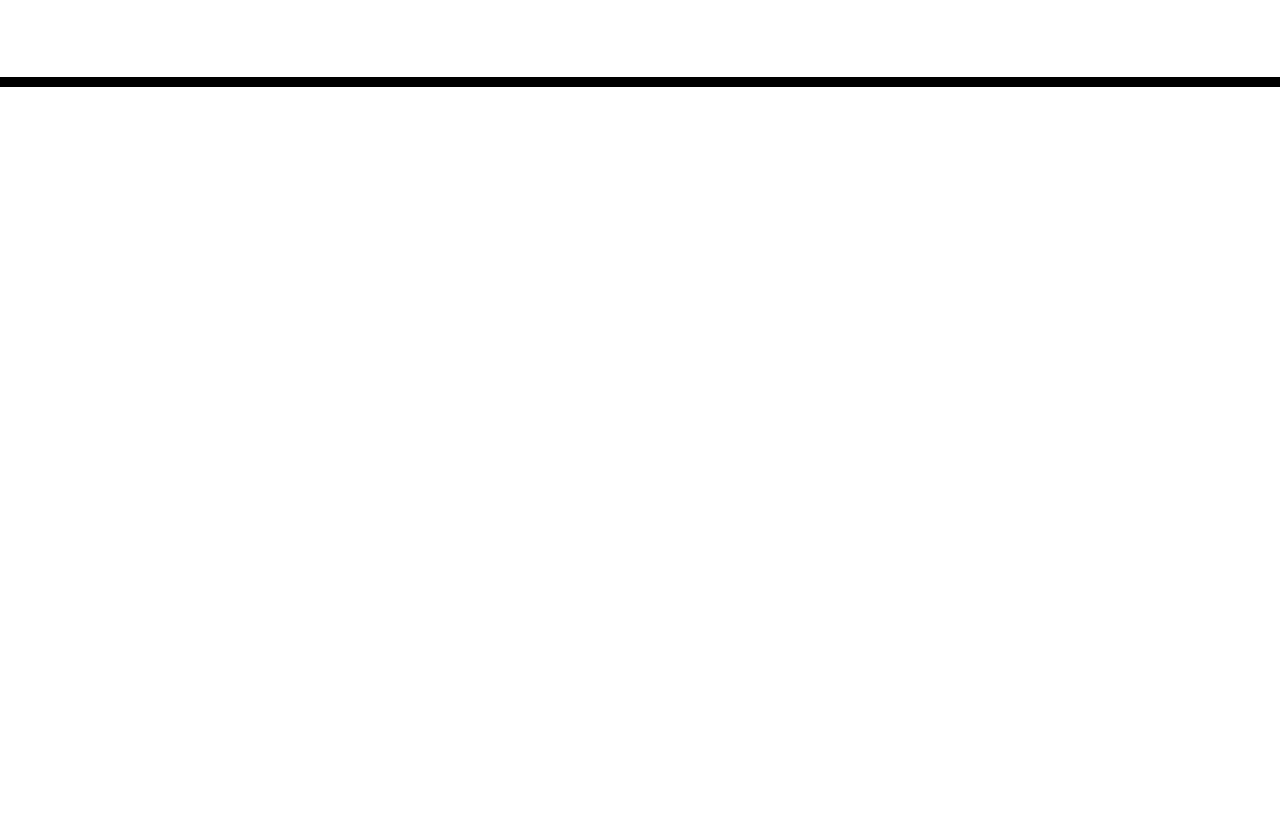
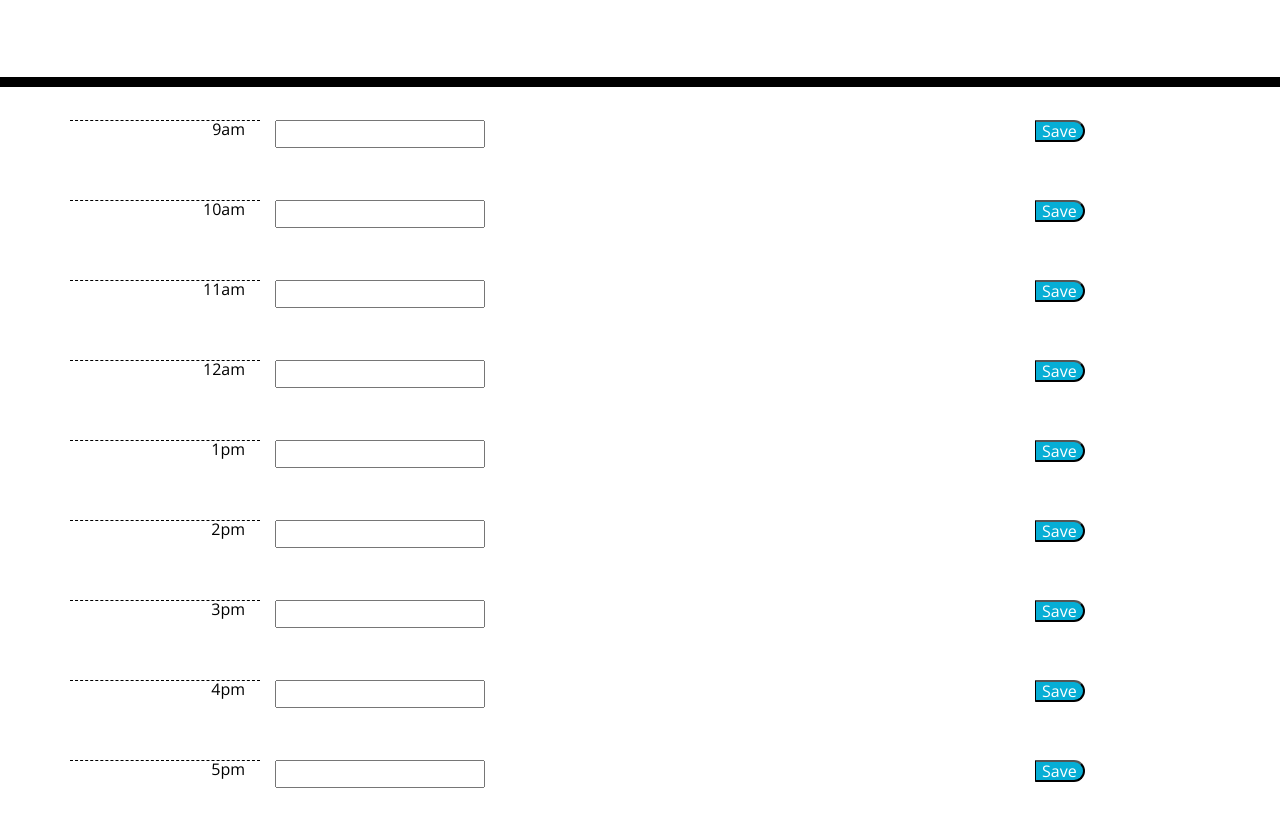
Before and after one commit to adambelin/Work-Day-Scheduler, a plain HTML site: page work-day-scheduler/index.html in a window 1280 px wide. Shown: the part 181-1008 px from the top of the page. Before the commit the page ends 800 px from the top, so only its background shows below. Drawn offline with nearby package versions, Linux system fonts and the light colour scheme.

Commit message:
added bootstrap values

```diff
--- a/work-day-scheduler/assets/style/style.css
+++ b/work-day-scheduler/assets/style/style.css
@@ -40,6 +40,8 @@ textarea{
   background-color: #ffffff;
   color: #000000;
   border-top: 1px dashed #000000;
+  text-align: right;
+  margin: 10px, 0, 0, 0;
 }
 
 .past {
--- a/work-day-scheduler/index.html
+++ b/work-day-scheduler/index.html
@@ -29,7 +29,51 @@
       <p id="currentDay" class="lead"></p>
     </header>
     <div class="container">
-      <!-- Timeblocks go here -->
+      <div class ="row" id="9am">
+        <div class="col-lg-2 hour">9am</div>
+        <div class="col-lg-8 currentTime"><input id="textInput"></input></div>
+        <div class="col-lg-2"><button class="saveBtn" id="save">Save</button></div>
+      </div>
+      <div class ="row" id="10am">
+        <div class="col-lg-2 hour">10am</div>
+        <div class="col-lg-8 currentTime"><input id="textInput"></input></div>
+        <div class="col-lg-2"><button class="saveBtn" id="save">Save</button></div>
+      </div>
+      <div class ="row" id="11am">
+        <div class="col-lg-2 hour">11am</div>
+        <div class="col-lg-8 currentTime"><input id="textInput"></input></div>
+        <div class="col-lg-2"><button class="saveBtn" id="save">Save</button></div>
+      </div>
+      <div class ="row" id="12pm">
+        <div class="col-lg-2 hour">12am</div>
+        <div class="col-lg-8 currentTime"><input id="textInput"></input></div>
+        <div class="col-lg-2"><button class="saveBtn" id="save">Save</button></div>
+      </div>
+      <div class ="row" id="1pm">
+        <div class="col-lg-2 hour">1pm</div>
+        <div class="col-lg-8 currentTime"><input id="textInput"></input></div>
+        <div class="col-lg-2"><button class="saveBtn" id="save">Save</button></div>
+      </div>
+      <div class ="row" id="2pm">
+        <div class="col-lg-2 hour">2pm</div>
+        <div class="col-lg-8 currentTime"><input id="textInput"></input></div>
+        <div class="col-lg-2"><button class="saveBtn" id="save">Save</button></div>
+      </div>
+      <div class ="row" id="3pm">
+        <div class="col-lg-2 hour">3pm</div>
+        <div class="col-lg-8 currentTime"><input id="textInput"></input></div>
+        <div class="col-lg-2"><button class="saveBtn" id="save">Save</button></div>
+      </div>
+      <div class ="row" id="4pm">
+        <div class="col-lg-2 hour">4pm</div>
+        <div class="col-lg-8 currentTime"><input id="textInput"></input></div>
+        <div class="col-lg-2"><button class="saveBtn" id="save">Save</button></div>
+      </div>
+      <div class ="row" id="5pm">
+        <div class="col-lg-2 hour">5pm</div>
+        <div class="col-lg-8 currentTime"><input id="textInput"></input></div>
+        <div class="col-lg-2"><button class="saveBtn" id="save">Save</button></div>
+      </div>
     </div>
 
     <script src="https://code.jquery.com/jquery-3.4.1.min.js"></script>
```
